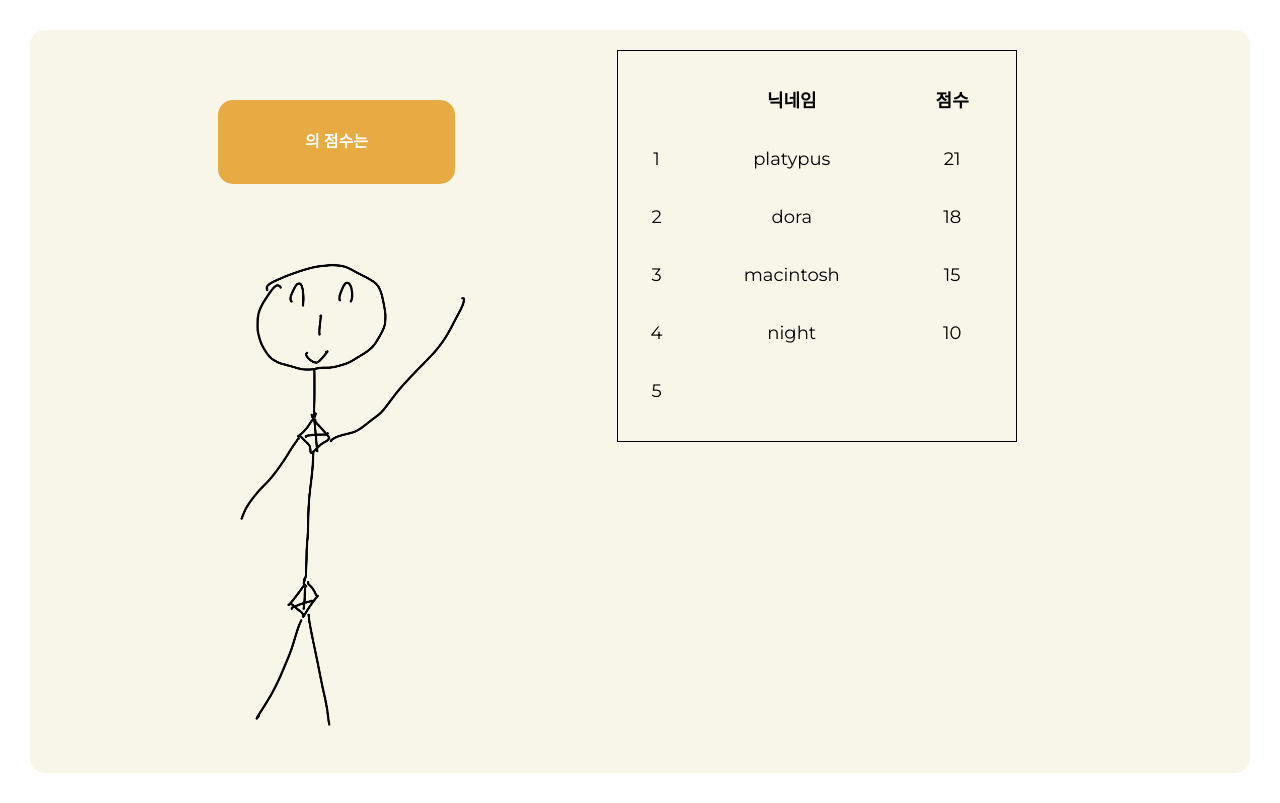
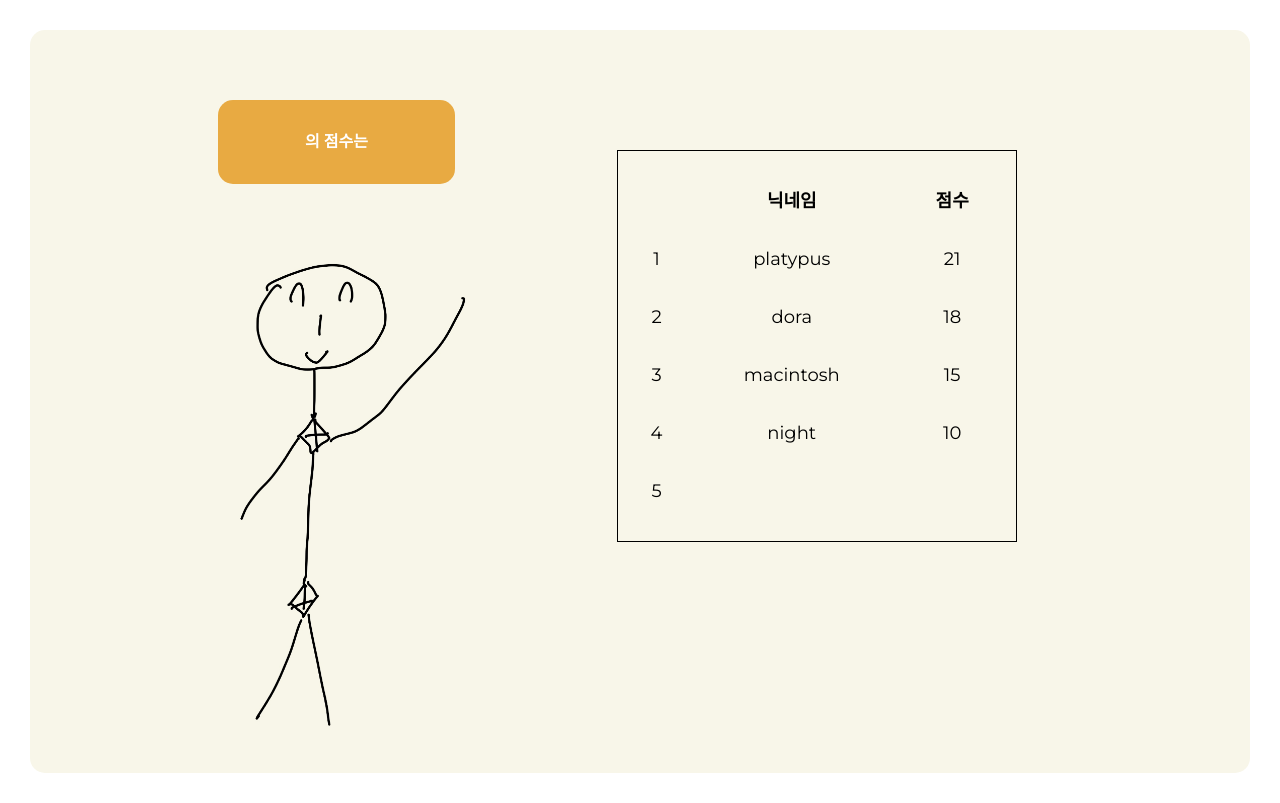
Before and after one commit to babycroc/SDK-Hackathon-3P, a React (Create React App) app in the folder front-end/: page /score in a window 1280 px wide. Built offline with nearby package versions, Linux system fonts and the light colour scheme.

Commit message:
Minor css edits

```diff
--- a/front-end/src/pages/Main.css
+++ b/front-end/src/pages/Main.css
@@ -22,7 +22,7 @@ button.quiz-item:hover {
 
 .score-box {
     margin-top: 20px;
-    padding: 10px;
+    padding: 20px;
     width: 50%;
     line-height: 1.5em;
     background-color: var(--orange);
--- a/front-end/src/pages/Score.css
+++ b/front-end/src/pages/Score.css
@@ -34,5 +34,6 @@
     font-size: 18px;
     position: relative;
     left: 50%;
+    margin-top: 100px;
     transform: translateX(-50%);
 }
```
